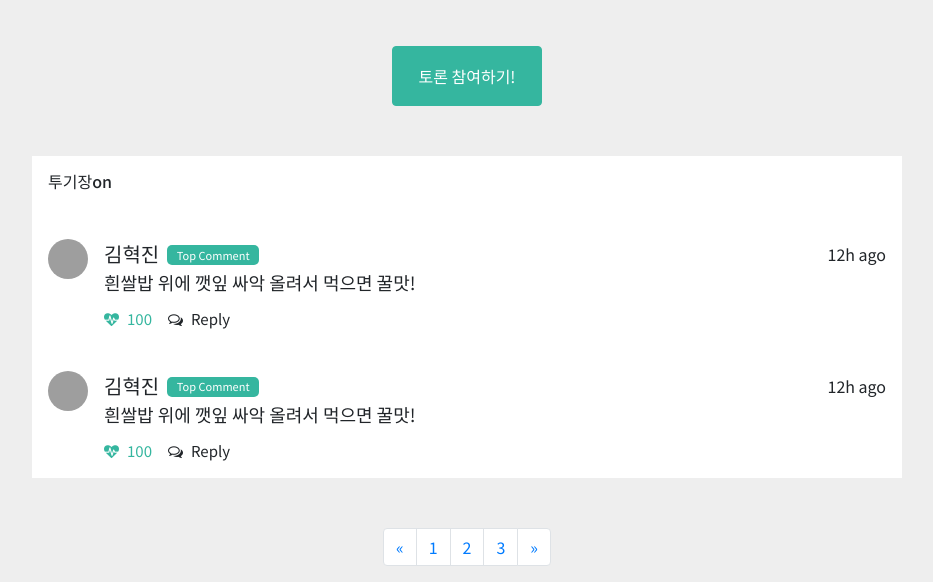
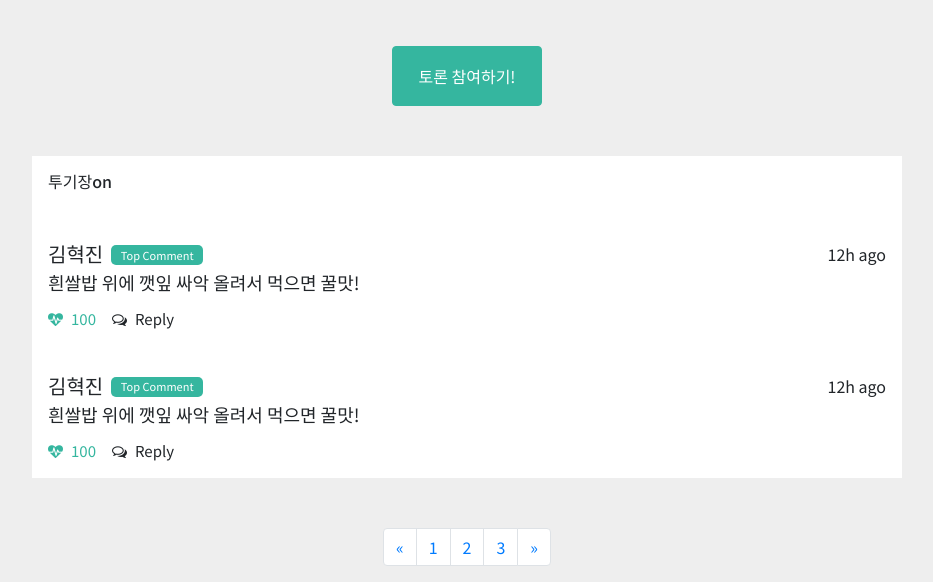
Before and after one commit to kfc-project/kfc, a Flask app: page /battle_zone in a window 1280 px wide. Shown: the part 794-1376 px from the top of the page, without its empty margins (173-1106 px from the left). Run offline with Flask 2, Linux system fonts and the light colour scheme; data that the repository does not hold is empty; some libraries are stand-ins or nearby versions; grey boxes are pictures that could not be loaded.

Commit message:
modified

```diff
--- a/app.py
+++ b/app.py
@@ -72,11 +72,13 @@ def write_reply():
     Id_receive = request.form['Id_give']
     Password_receive = request.form['Password_give']
     Comment_receive = request.form['Comment_give']
+    like_receive = request.form['like_give']
 
     doc = {
         'Id': Id_receive,
         'Password': Password_receive,
-        'Comment': Comment_receive
+        'Comment': Comment_receive,
+        'like': like_receive
     }
 
     db.reply.insert_one(doc)
--- a/templates/battle_zone.html
+++ b/templates/battle_zone.html
@@ -309,15 +309,18 @@
             $.ajax({
                 type: "POST",
                 url: "/reply",
-                data: {Id_give: Id, Password_give: Password, Comment_give: Comment},
+                data: {Id_give: Id, Password_give: Password, Comment_give: Comment, like_give: like},
                 success: function (response) {
                     alert(response["msg"]);
                     window.location.reload();
                 }
             })
         }
+$(document).ready(function () {
+            listing();
+        });
 
-        function showReply() {
+        function listing() {
             $.ajax({
                 type: "GET",
                 url: "/reply",
@@ -331,8 +334,6 @@
 
 
                         let temp_html = `<div class="d-flex flex-row p-3">
-                                            <img src="{{ url_for('static', filename='test.png') }}" width="40" height="40"
-                                                 class="rounded-circle mr-3">
                                             <div id="w-1000" class="w-100">
                                                 <div class="d-flex justify-content-between align-items-center">
                                                             <div class="d-flex flex-row align-items-center"><span
@@ -340,7 +341,7 @@
                                                                 Comment</small></div>
                                                             <small>12h ago</small>
                                                         </div>
-                                                <p class="text-justify comment-text mb-0">${Comment}</p>sssss
+                                                <p class="text-justify comment-text mb-0">${Comment}</p>
                                                 <div class="hover-ef d-flex flex-row user-feed">
                                                     <span class="wish"><i class="fa fa-heartbeat mr-2"></i>${like}</span>
                                                     <span class="ml-3"><i class="fa fa-comments-o mr-2"></i>Reply</span>
@@ -415,8 +416,6 @@
             </div>
             <div class="mt-2">
                 <div class="d-flex flex-row p-3">
-                    <img src="{{ url_for('static', filename='test.png') }}" width="40" height="40"
-                         class="rounded-circle mr-3">
                     <div id="w-1000" class="w-100">
                         <div class="d-flex justify-content-between align-items-center">
                                     <div class="d-flex flex-row align-items-center"><span
@@ -434,9 +433,7 @@
             </div>
             <div class="mt-2">
                 <div class="d-flex flex-row p-3">
-                    <img src="{{ url_for('static', filename='test.png') }}" width="40" height="40"
-                         class="rounded-circle mr-3">
-                    <div id="w-1000" class="w-100">
+                    <div id="" class="w-100">
                         <div class="d-flex justify-content-between align-items-center">
                                     <div class="d-flex flex-row align-items-center"><span
                                             class="mr-2">김혁진</span> <small class="c-badge">Top
```
